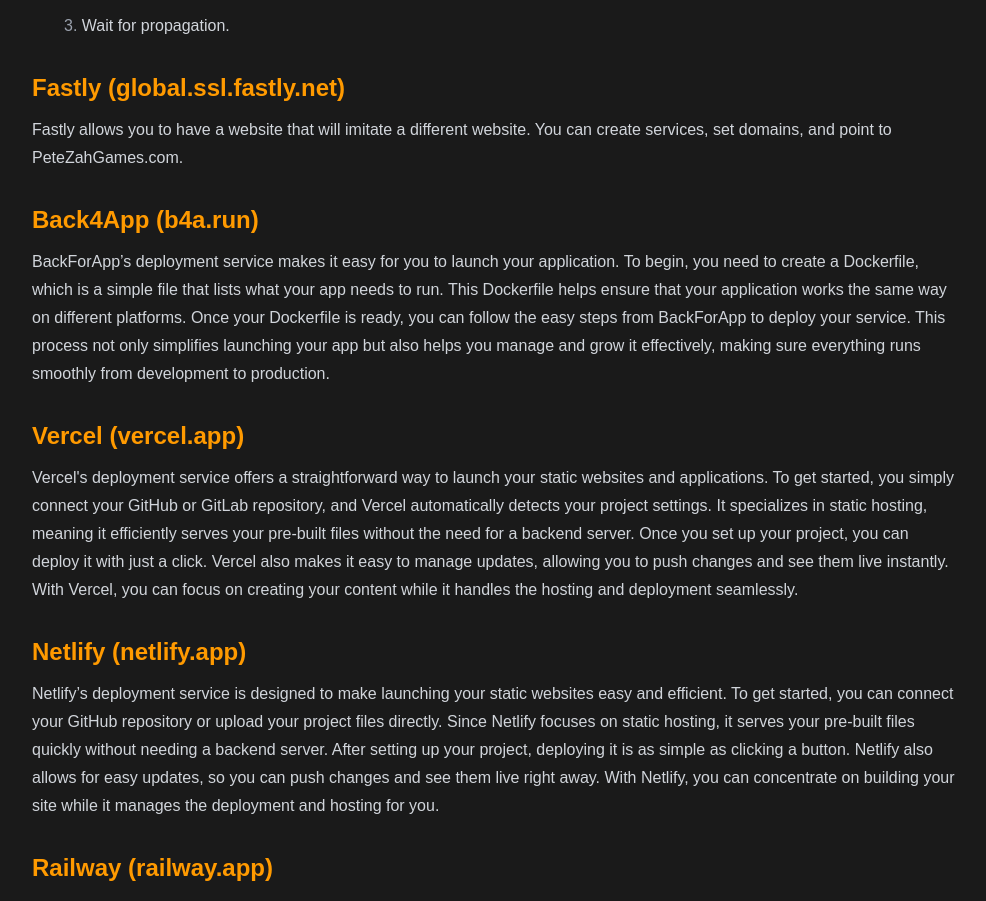
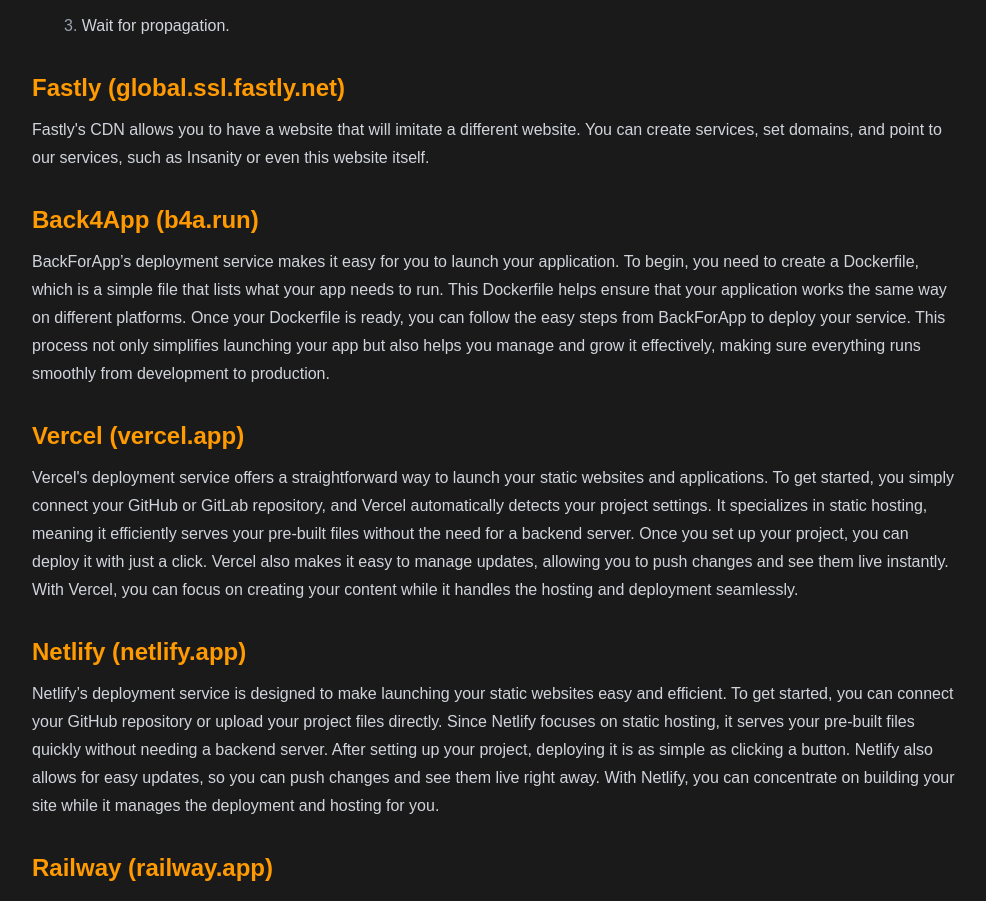
Before and after one commit to 321EZ123/PyroProgramming, a Next.js app: page /docs in a window 1280 px wide. Shown: the part 3209-4110 px from the top of the page, without its empty margins (288-1274 px from the left). Built offline with nearby package versions, Linux system fonts and the light colour scheme.

Commit message:
Update page.tsx

```diff
--- a/src/app/docs/page.tsx
+++ b/src/app/docs/page.tsx
@@ -125,7 +125,7 @@ export default function DocsPage() {
           <li>Wait for propagation.</li>
         </ol>
         <h3 id="item-3-2" className="text-2xl font-semibold text-secondary mt-8 mb-3 scroll-mt-20">Fastly (global.ssl.fastly.net)</h3>
-        <p>Fastly allows you to have a website that will imitate a different website. You can create services, set domains, and point to PeteZahGames.com.</p>
+        <p>Fastly's CDN allows you to have a website that will imitate a different website. You can create services, set domains, and point to our services, such as Insanity or even this website itself.</p>
         <h3 id="item-3-3" className="text-2xl font-semibold text-secondary mt-8 mb-3 scroll-mt-20">Back4App (b4a.run)</h3>
         <p>BackForApp’s deployment service makes it easy for you to launch your application. To begin, you need to create a Dockerfile, which is a simple file that lists what your app needs to run. This Dockerfile helps ensure that your application works the same way on different platforms. Once your Dockerfile is ready, you can follow the easy steps from BackForApp to deploy your service. This process not only simplifies launching your app but also helps you manage and grow it effectively, making sure everything runs smoothly from development to production.</p>
         <h3 id="item-3-4" className="text-2xl font-semibold text-secondary mt-8 mb-3 scroll-mt-20">Vercel (vercel.app)</h3>
```
